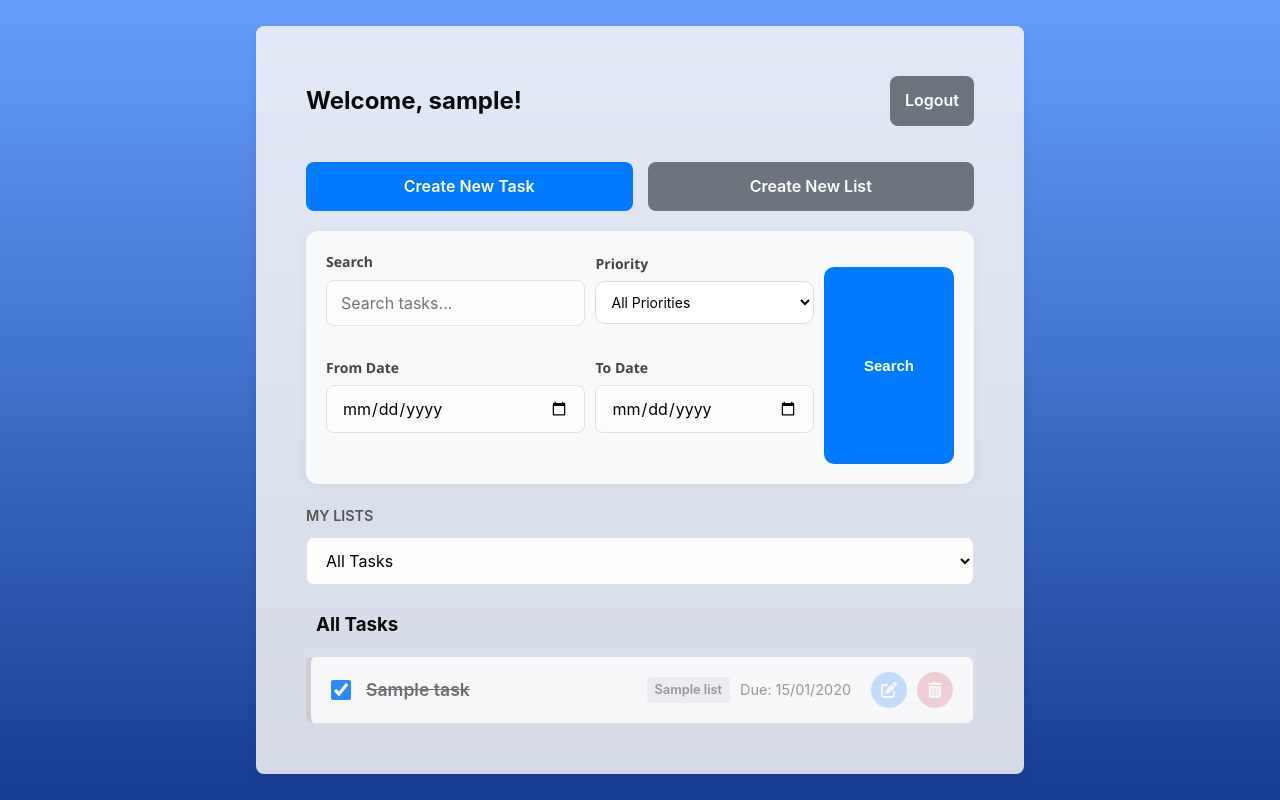
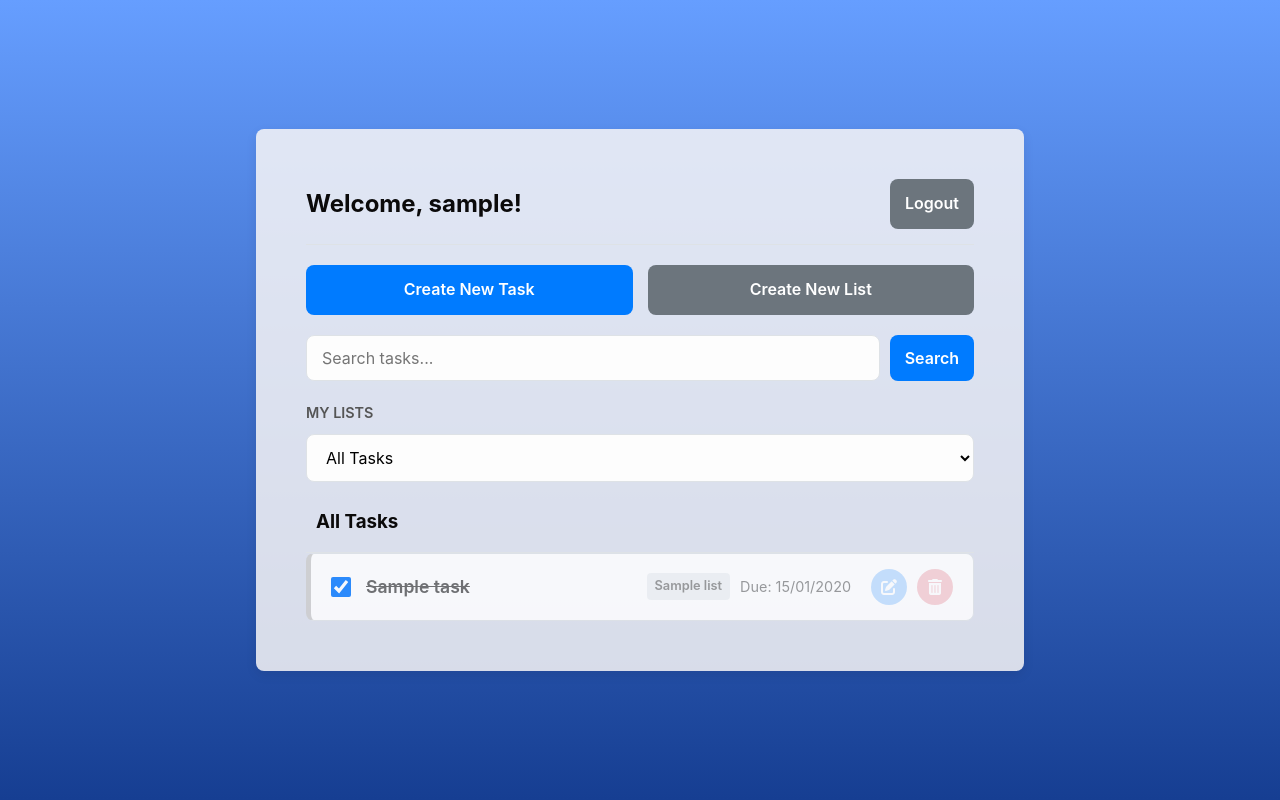
Before and after one commit to MinhQuanhehehe/project1, a PHP site: page /home.php in a window 1280 px wide. Run offline with PHP 8.4, Linux system fonts and the light colour scheme; the visitor is signed in with stand-in values (Sample User, id 1); tables that the repository leaves empty hold one stand-in row (values such as "Sample post").

Commit message:
Update home.php

```diff
--- a/todolist/home.php
+++ b/todolist/home.php
@@ -16,12 +16,8 @@ $stmt_lists->execute();
 $lists_data = $stmt_lists->get_result();
 
 $page_title = "Your Tasks";
-
 $search_query = isset($_GET['search_query']) ? trim($_GET['search_query']) : '';
 $list_filter_id = isset($_GET['list_id']) ? $_GET['list_id'] : null;
-$filter_start_date = isset($_GET['filter_start_date']) ? trim($_GET['filter_start_date']) : '';
-$filter_end_date = isset($_GET['filter_end_date']) ? trim($_GET['filter_end_date']) : '';
-$priority_filter = isset($_GET['priority_filter']) ? trim($_GET['priority_filter']) : '';
 
 $params = [$current_user_id];
 $types = "i";
@@ -52,7 +48,6 @@ if (isset($_GET['list_id']) && $_GET['list_id'] !== '') {
     $page_title = "All Tasks";
 }
 
-
 if (!empty($search_query)) {
     $where_clauses .= " AND (t.Title LIKE ? OR t.Description LIKE ?)";
     $like_query = "%" . $search_query . "%";
@@ -61,41 +56,6 @@ if (!empty($search_query)) {
     $types .= "ss";
     $page_title = "Search Results";
 }
-
-
-$date_filter_title_parts = [];
-if (!empty($filter_start_date)) {
-    $where_clauses .= " AND t.DueDate >= ?";
-    $params[] = $filter_start_date;
-    $types .= "s";
-    $date_filter_title_parts[] = "From: " . htmlspecialchars(date("d/m/Y", strtotime($filter_start_date)));
-}
-if (!empty($filter_end_date)) {
-    $where_clauses .= " AND t.DueDate <= ?";
-    $params[] = $filter_end_date;
-    $types .= "s";
-    $date_filter_title_parts[] = "To: " . htmlspecialchars(date("d/m/Y", strtotime($filter_end_date)));
-}
-if ($page_title != "Search Results" && !empty($date_filter_title_parts)) {
-     $page_title = "Tasks (" . implode(', ', $date_filter_title_parts) . ")";
-}
-
-
-if (!empty($priority_filter)) {
-    $where_clauses .= " AND t.Priority = ?";
-    $params[] = $priority_filter;
-    $types .= "s";
-
-    if ($page_title == "Search Results"){
-         $page_title .= " (" . htmlspecialchars($priority_filter) . ")";
-    } else if (!empty($date_filter_title_parts)){
-         $page_title .= " (" . htmlspecialchars($priority_filter) . ")";
-    }
-    else {
-        $page_title = htmlspecialchars($priority_filter) . " Priority Tasks";
-    }
-}
-
 
 $sql = "SELECT t.*, l.ListName, t.IsCompleted
        FROM Task t
@@ -120,7 +80,6 @@ $tasks_result = $stmt_tasks->get_result();
     <meta name="viewport" content="width=device-width, initial-scale=1.0">
     <title>Home - Todo App</title>
     <link rel="stylesheet" href="style.css">
-    <link rel="stylesheet" href="search-filter.css">
     <link href="https://fonts.googleapis.com/css2?family=Inter:wght@400;500;600;700&display=swap" rel="stylesheet">
     <link rel="stylesheet" href="https://cdnjs.cloudflare.com/ajax/libs/font-awesome/6.0.0-beta3/css/all.min.css">
 </head>
@@ -136,69 +95,21 @@ $tasks_result = $stmt_tasks->get_result();
     </div>
 
     <div class="search-bar">
-
-    <form id="searchForm" action="home.php" method="GET">
-
+        <form action="home.php" method="GET">
             <?php if ($list_filter_id !== null): ?>
                 <input type="hidden" name="list_id" value="<?php echo htmlspecialchars($list_filter_id); ?>">
             <?php endif; ?>
-
-        <div class="filter-row">
-
-            <div class="filter-column">
-                <label for="search_query" class="filter-label">Search</label>
-                <input type="text" id="search_query" name="search_query" placeholder="Search tasks..."
-                       value="<?php echo htmlspecialchars($search_query ?? ''); ?>"
-                       class="filter-field filter-input-search">
-            </div>
-
-            <div class="filter-column">
-                <label for="filter_start_date" class="filter-label">From Date</label>
-                <input type="date" id="filter_start_date" name="filter_start_date"
-                       value="<?php echo htmlspecialchars($filter_start_date ?? ''); ?>"
-                       class="filter-field">
-            </div>
-        </div>
-
-        <div class="filter-row">
-
-            <div class="filter-column">
-                <label for="priority_filter" class="filter-label">Priority</label>
-                <select id="priority_filter" name="priority_filter"
-                        onchange="this.form.submit()"
-                        class="filter-field">
-                    <option value="" <?php echo ($priority_filter == '') ? 'selected' : ''; ?>>All Priorities</option>
-                    <option value="Low" <?php echo ($priority_filter == 'Low') ? 'selected' : ''; ?>>Low</option>
-                    <option value="Medium" <?php echo ($priority_filter == 'Medium') ? 'selected' : ''; ?>>Medium</option>
-                    <option value="High" <?php echo ($priority_filter == 'High') ? 'selected' : ''; ?>>High</option>
-                </select>
-            </div>
-
-            <div class="filter-column">
-                <label for="filter_end_date" class="filter-label">To Date</label>
-                <input type="date" id="filter_end_date" name="filter_end_date"
-                       value="<?php echo htmlspecialchars($filter_end_date ?? ''); ?>"
-                       class="filter-field">
-            </div>
-
-        </div>
-
-        <div class="filter-button-container">
-            <button type="submit" class="filter-button-submit">
-                Search
-            </button>
-        </div>
+            <input type="text" name="search_query" placeholder="Search tasks..." value="<?php echo htmlspecialchars($search_query); ?>">
+            <button type="submit" class="btn">Search</button>
         </form>
-
     </div>
     <div class="list-filter-container">
         <h4 class="list-filter-title">My Lists</h4>
-        <form method="GET" action="home.php">
+        <form method="GET" action="home.php" style="display: flex; align-items: center; gap: 10px;">
             <select name="list_id" onchange="this.form.submit()">
                 <option value="" <?php echo ($list_filter_id === null) ? 'selected' : ''; ?>>All Tasks</option>
                 <option value="none" <?php echo ($list_filter_id === 'none') ? 'selected' : ''; ?>>Tasks (No List)</option>
                 <?php
-                // Tái thiết lập và thực thi statement cho lists
                 $stmt_lists->data_seek(0);
                 while($list = $lists_data->fetch_assoc()):
                     ?>
@@ -207,19 +118,6 @@ $tasks_result = $stmt_tasks->get_result();
                     </option>
                 <?php endwhile; ?>
             </select>
-
-            <?php if (!empty($search_query)): ?>
-                <input type="hidden" name="search_query" value="<?php echo htmlspecialchars($search_query); ?>">
-            <?php endif; ?>
-            <?php if (!empty($filter_start_date)): ?>
-                <input type="hidden" name="filter_start_date" value="<?php echo htmlspecialchars($filter_start_date); ?>">
-            <?php endif; ?>
-            <?php if (!empty($filter_end_date)): ?>
-                <input type="hidden" name="filter_end_date" value="<?php echo htmlspecialchars($filter_end_date); ?>">
-            <?php endif; ?>
-            <?php if (!empty($priority_filter)): ?>
-                <input type="hidden" name="priority_filter" value="<?php echo htmlspecialchars($priority_filter); ?>">
-            <?php endif; ?>
         </form>
     </div>
     <div class="task-header">
@@ -237,13 +135,11 @@ $tasks_result = $stmt_tasks->get_result();
     </div>
     <div class="task-list">
         <?php if ($tasks_result->num_rows == 0): ?>
-
-            <?php if(!empty($search_query) || !empty($filter_start_date) || !empty($filter_end_date) || !empty($priority_filter)): ?>
-                <p>No tasks found matching your filters.</p>
+            <?php if(!empty($search_query)): ?>
+                <p>No tasks found matching your search.</p>
             <?php else: ?>
                 <p>You have no tasks here. Click "Create New Task" to add one!</p>
             <?php endif; ?>
-
         <?php else: ?>
             <?php while($task = $tasks_result->fetch_assoc()):
                 $completed_class = $task['IsCompleted'] ? ' is-completed' : '';
```
Lines whose indentation alone changed are shown as unchanged.
